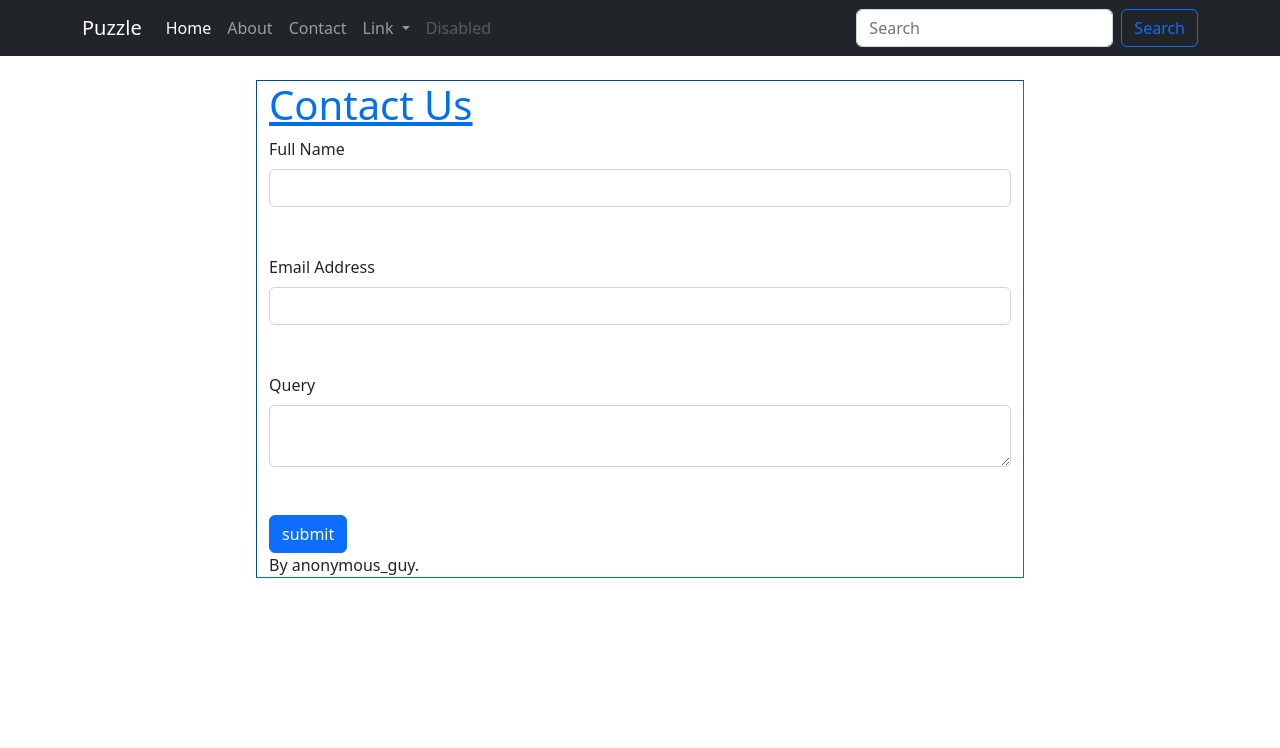
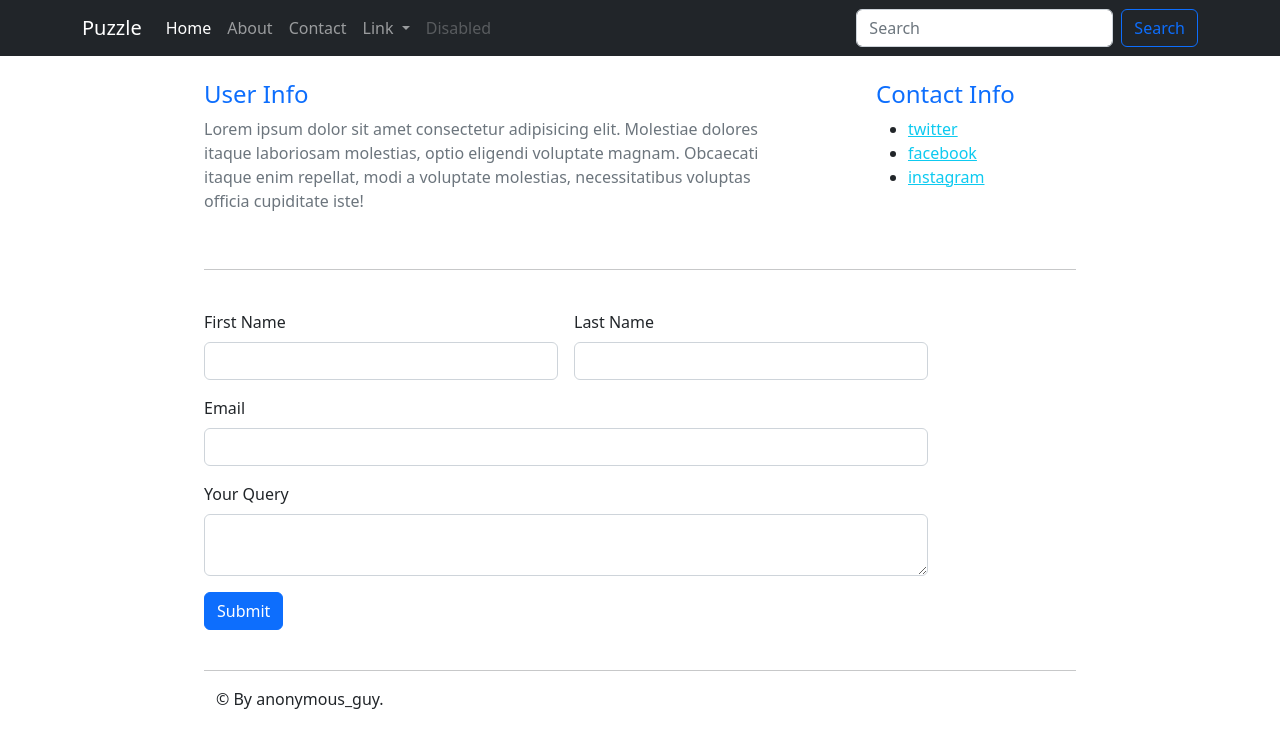
Before and after one commit to gamerboy-101/Test-Website, a plain HTML site: page contact.html in a window 1280 px wide. Drawn offline with nearby package versions, Linux system fonts and the light colour scheme.

Commit message:
Added better styling

```diff
--- a/contact.html
+++ b/contact.html
@@ -9,7 +9,7 @@
     <body>
       <nav class="navbar navbar-expand-lg navbar-dark bg-dark">
         <div class="container">
-          <a class="navbar-brand" href="#">Puzzle</a>
+          <a class="navbar-brand" href="index.html">Puzzle</a>
           <button class="navbar-toggler" type="button" data-bs-toggle="collapse" data-bs-target="#navbarSupportedContent" aria-controls="navbarSupportedContent" aria-expanded="false" aria-label="Toggle navigation">
             <span class="navbar-toggler-icon"></span>
           </button>
@@ -30,6 +30,7 @@
                 </a>
                 <ul class="dropdown-menu">
                   <li><a class="dropdown-item" href="https://www.amazon.com/">Amazon</a></li>
+                  <li><hr class="dropdown-divider"></li>
                   <li><a class="dropdown-item" href="https://developer.mozilla.org/en-US/docs/Web/CSS/CSS_Colors/Color_picker_tool">Color Picker Tool</a></li>
                   <li><hr class="dropdown-divider"></li>
                   <li><a class="dropdown-item" href="https://www.pixabay.com/">Pixabay</a></li>
@@ -47,27 +48,56 @@
         </div>
       </nav>
       <br>
-        <div id="containercontact" class="container" style="width: 60%;">
-                <div id="content" class="divborder">
-                    <h1 id="title">Contact Us</h1>
-                    <form action="success.html">
-                        <label for="fname" class="form-label">Full Name</label>
-                        <input type="text" id="fname" name="fname" class="form-control"/>
-                        <br/><br/>
-                        <label for="email" class="form-label">Email Address</label>
-                        <input type="email" id="emailaddress" name="emailaddress" class="form-control"/>
-                        <br/><br/>
-                        <label for="query" class="form-label">Query</label><br/>
-                        <textarea id="query" name="query" class="form-control"></textarea>
-                        <br/><br/>
-                        <input type="submit" value="submit" onclick="buttonclicked()" class="btn btn-primary"/>
-                    </form>
-                </div>
 
-                <div id="footer">
-                    By anonymous_guy.
-                </div>
+      <div id="containercontact" class="container" style="width: 70%;">
+        <div class="row">
+          <div class="col-8">
+            <h4 class="text-primary">User Info</h4>
+            <P class="text-muted">Lorem ipsum dolor sit amet consectetur adipisicing elit. Molestiae dolores itaque laboriosam molestias, optio eligendi voluptate magnam. Obcaecati itaque enim repellat, modi a voluptate molestias, necessitatibus voluptas officia cupiditate iste!</P>
+          </div>
+          <div class="col-3 offset-md-1">
+            <h4 class="text-primary">Contact Info</h4>
+            <ul>
+              <li><a href="#" class="text-info">twitter</a></li>
+              <li><a href="#" class="text-info">facebook</a></li>
+              <li><a href="#" class="text-info">instagram</a></li>
+            </ul>
+          </div>
         </div>
+
+        <br>
+        <hr>
+        <br>
+
+        <form class="row g-3">
+          <div class="col-md-5">
+            <label for="inputFirstName4" class="form-label">First Name</label>
+            <input type="text" class="form-control" id="inputFirstName4">
+          </div>
+          <div class="col-md-5">
+            <label for="inputLastName4" class="form-label">Last Name</label>
+            <input type="text" class="form-control" id="inputLastName4">
+          </div>
+          <div class="col-10">
+            <label for="inputEmail4" class="form-label">Email</label>
+            <input type="email" class="form-control" id="inputEmail4">
+          </div>
+          <div class="col-10">
+            <label for="inputQuery" class="form-label">Your Query</label>
+            <textarea class="form-control" id="inputQuery"></textarea>
+          </div>
+          <div class="col-12">
+            <button type="submit" class="btn btn-primary">Submit</button>
+          </div>
+        </form>
+
+        <br>
+        <hr>
+
+        <footer class="container">
+          <p>&copy; By anonymous_guy.</p>
+        </footer>
+      </div>
 
 
         <!-- Javascript Bundle with Popper-->
--- a/css/style.css
+++ b/css/style.css
@@ -1,46 +1,3 @@
-#title {
-    color: rgb(1, 112, 238);
-    text-decoration: underline;
-}
-
-.subtitle {
-    text-decoration: wavy;
-    color: #fff;
-}
-
-.information {
-    font-family: Arial, Tahoma, sans-serif;
-    font-style: italic;
-    color: rgb(0, 128, 128);
-}
-
-.dp {
-    width: 300px;
-    height: 200px;
-}
-
-#stafftable {
-    width: 25%;
-    text-align: center;
-    border-collapse: collapse;
-}
-
-#stafftable th, #stafftable td {
-    border: 1px solid rgb(0, 217, 255);
-    padding: 8px;
-}
-
-#stafftable th {
-    background-color: rgb(0, 17, 255);
-    color: #fff;
-}
-
-#containercontact {
-    border-width: 1px;
-    border-style: inset;
-    border-color: rgb(0, 102, 255);
-}
-
 .slideimg{
     height: 550px;
 }
```
Also changed, not shown: about.html (+7 -5 lines), index.html (+4 -1 lines).
